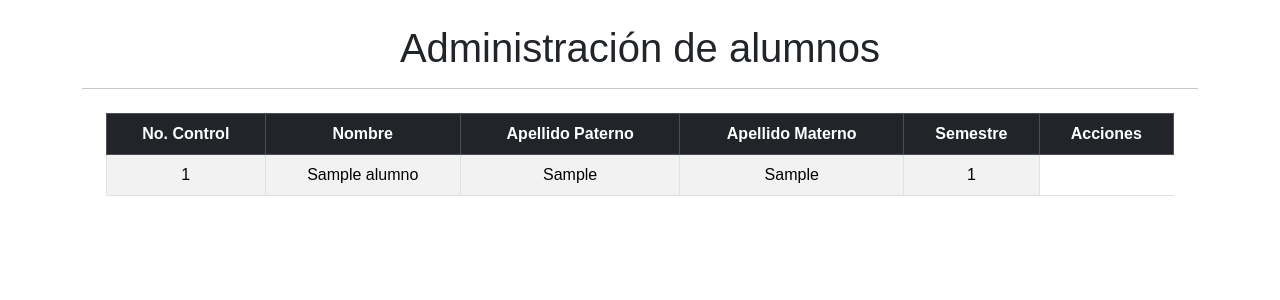
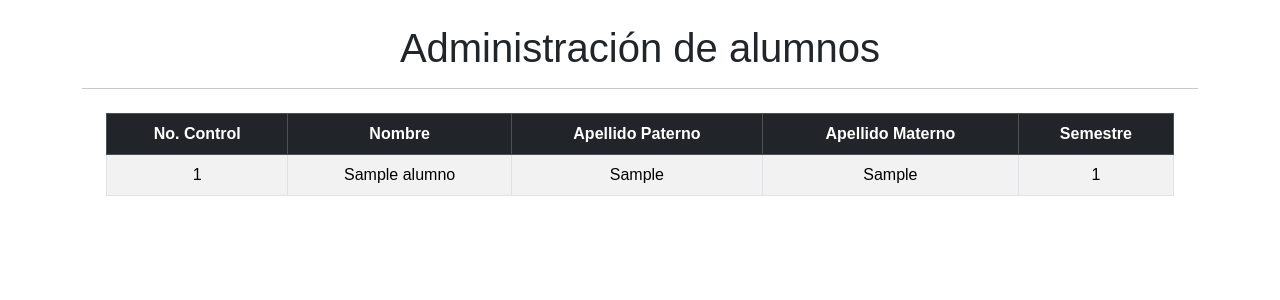
Before and after one commit to Aime0111/alumnos_crud, a Flask app: page /alumnos in a window 1280 px wide. Shown: the top 300 px of the page. Run offline with Flask 3, Linux system fonts and the light colour scheme; tables that the repository leaves empty hold one stand-in row (values such as "Sample post").

Commit message:
Mostrar alumnos

```diff
--- a/templates/index.html
+++ b/templates/index.html
@@ -38,7 +38,6 @@
                 <th>Apellido Paterno</th>
                 <th>Apellido Materno</th>
                 <th>Semestre</th>
-                <th>Acciones</th>
             </tr>
         </thead>
         <tbody>
```
